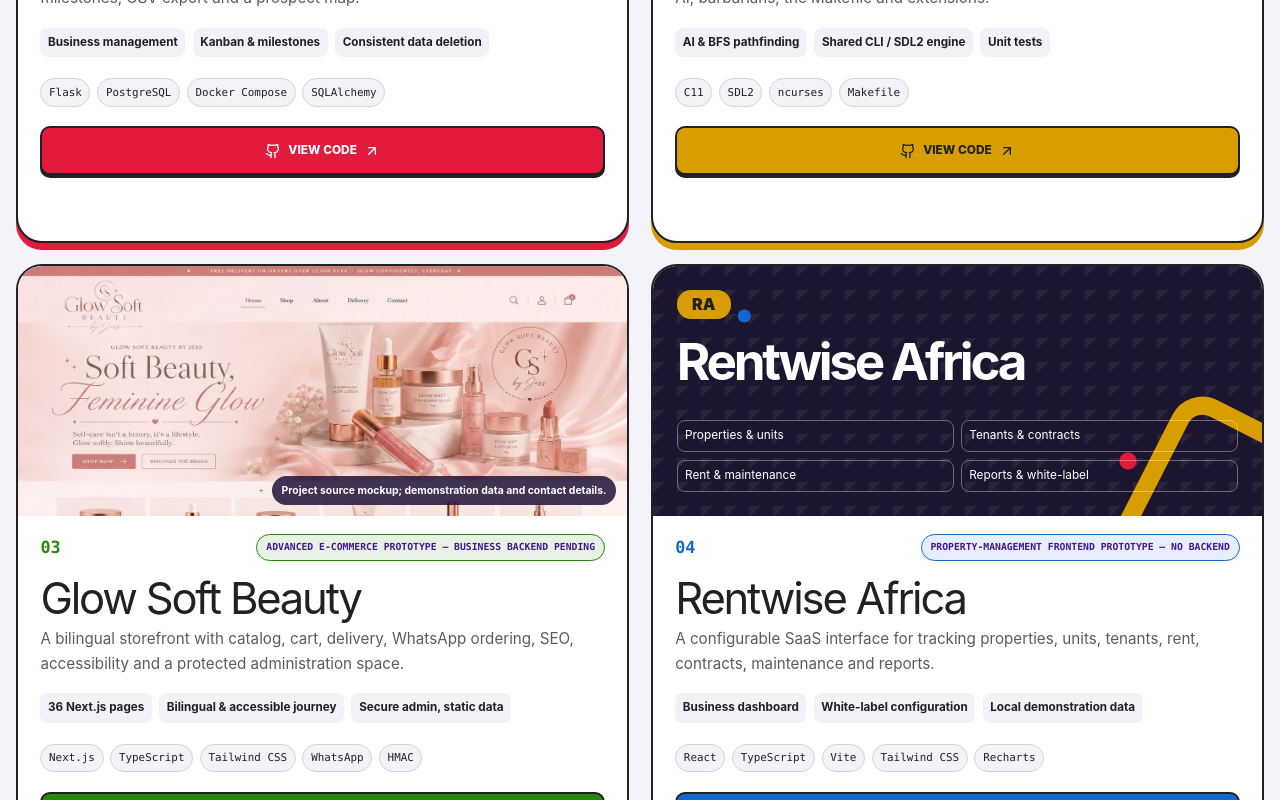
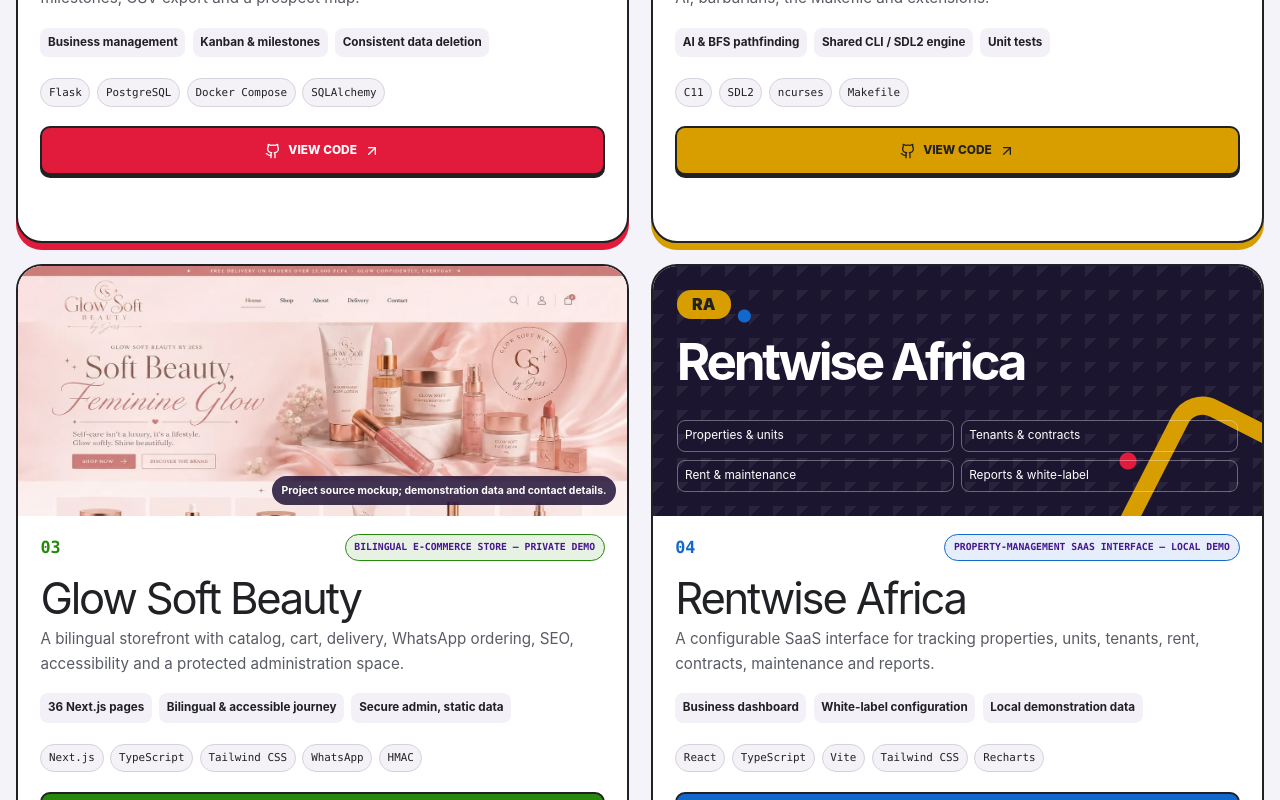
Before and after one commit to ArmelKI/Mon_Portfolio, a React (Vite) app: page / in a window 1280 px wide. Shown: the part 8112-8912 px from the top of the page. Built offline with nearby package versions, Linux system fonts and the light colour scheme.

Commit message:
fix: refine project labels and cursor

```diff
--- a/src/App.jsx
+++ b/src/App.jsx
@@ -64,7 +64,7 @@
     <>
       <Seo />
       <div className="scroll-progress" aria-hidden="true" />
-      <div ref={cursorRef} className="cursor-orb" aria-hidden="true">GO</div>
+      <div ref={cursorRef} className="cursor-orb" aria-hidden="true" />
       <a className="skip-link" href="#main-content">{t.skip}</a>
       <SiteHeader />
       <main id="main-content">
--- a/src/data/projects.js
+++ b/src/data/projects.js
@@ -62,7 +62,7 @@
     media: { src: '/assets/images/projects/axiane-academy-catalog.webp', width: 1440, height: 1000, alt: l('Catalogue réel d’AXIANE Academy avec filtres et parcours de formation.', 'Real AXIANE Academy catalog with filters and learning paths.'), caption: l('Capture réelle de la plateforme — démonstration privée sur demande.', 'Real platform capture — private demonstration on request.') },
   },
   {
-    slug: 'axinafa-ai', order: 6, tier: 'primary', status: l('Prototype de concours fonctionnel', 'Functional competition prototype'), category: 'AI/Data Product',
+    slug: 'axinafa-ai', order: 6, tier: 'primary', status: l('Projet de concours fonctionnel', 'Functional competition project'), category: 'AI/Data Product',
     title: l('AxiNafa AI — rendre une activité financière lisible', 'AxiNafa AI — making financial activity understandable'),
     summary: l('Un carnet financier mobile-first qui transforme des opérations simples en tendances, score explicable et dossier PDF de financement.', 'A mobile-first financial notebook that turns simple transactions into trends, an explainable score and a financing PDF.'),
     problem: l('Un micro-commerçant peut avoir une activité réelle sans historique structuré facile à présenter.', 'A micro-merchant can run a real business without an easy-to-present structured history.'),
@@ -89,13 +89,13 @@
     media: { src: '/assets/images/projects/civilisation-assets.webp', width: 1136, height: 304, alt: l('Planche d’assets versionnée du jeu Les Incivilisés.', 'Versioned asset sheet from The Uncivilized game.'), caption: l('Assets du jeu versionnés dans le dépôt public.', 'Game assets versioned in the public repository.') },
   },
   {
-    slug: 'glow-soft', title: 'Glow Soft Beauty', privateDemo: true, status: l('Prototype e-commerce avancé — backend métier à brancher', 'Advanced e-commerce prototype — business backend pending'),
+    slug: 'glow-soft', title: 'Glow Soft Beauty', privateDemo: true, status: l('Boutique e-commerce bilingue — démo privée', 'Bilingual e-commerce store — private demo'),
     description: l('Une boutique bilingue avec catalogue, panier, livraison, commande WhatsApp, SEO, accessibilité et espace d’administration protégé.', 'A bilingual storefront with catalog, cart, delivery, WhatsApp ordering, SEO, accessibility and a protected administration space.'),
     highlights: l(['36 pages Next.js', 'Parcours bilingue & accessible', 'Admin sécurisé, données statiques'], ['36 Next.js pages', 'Bilingual & accessible journey', 'Secure admin, static data']), stack: ['Next.js', 'TypeScript', 'Tailwind CSS', 'WhatsApp', 'HMAC'],
     media: { src: '/assets/images/projects/glow-soft-home.webp', width: 1440, height: 756, alt: l('Maquette réelle ayant guidé l’interface Glow Soft Beauty.', 'Real mockup that guided the Glow Soft Beauty interface.'), caption: l('Maquette source du projet ; données et coordonnées de démonstration.', 'Project source mockup; demonstration data and contact details.') },
   },
   {
-    slug: 'rentwise-africa', title: 'Rentwise Africa', privateDemo: true, status: l('Prototype frontend de gestion locative — sans backend', 'Property-management frontend prototype — no backend'),
+    slug: 'rentwise-africa', title: 'Rentwise Africa', privateDemo: true, status: l('Interface SaaS de gestion locative — démo locale', 'Property-management SaaS interface — local demo'),
     description: l('Une interface SaaS configurable pour suivre biens, unités, locataires, loyers, contrats, maintenance et rapports.', 'A configurable SaaS interface for tracking properties, units, tenants, rent, contracts, maintenance and reports.'),
     highlights: l(['Dashboard métier', 'Configuration white-label', 'Données locales de démonstration'], ['Business dashboard', 'White-label configuration', 'Local demonstration data']), stack: ['React', 'TypeScript', 'Vite', 'Tailwind CSS', 'Recharts'],
     visual: l(['Biens & unités', 'Locataires & contrats', 'Loyers & maintenance', 'Rapports & white-label'], ['Properties & units', 'Tenants & contracts', 'Rent & maintenance', 'Reports & white-label']),
@@ -104,31 +104,31 @@
 
 export const explorations = [
   {
-    slug: 'quick-menu-africa', title: 'Quick Menu Africa', status: l('Prototype frontend', 'Frontend prototype'),
+    slug: 'quick-menu-africa', title: 'Quick Menu Africa', status: l('Interface SaaS pour restaurateurs', 'SaaS interface for restaurant owners'),
     description: l('Une suite d’interface pour restaurateurs : menu QR, commandes, caisse, stock, clients, promotions et analytics.', 'An interface suite for restaurant owners: QR menu, orders, POS, inventory, customers, promotions and analytics.'),
     highlights: l(['Menu QR & commande', 'Caisse & stock', 'Couche API typée'], ['QR menu & ordering', 'POS & inventory', 'Typed API layer']), stack: ['React', 'TypeScript', 'Vite', 'React Query', 'Recharts'], url: 'https://github.com/ArmelKI/quick-menu-africa',
     media: { src: '/assets/images/projects/quick-menu-dashboard.webp', width: 1440, height: 900, alt: l('Tableau de bord Quick Menu Africa avec données de démonstration.', 'Quick Menu Africa dashboard with demonstration data.') },
   },
   {
-    slug: 'sweet-site-studio', title: 'Sweet Site Studio', status: l('Prototype interactif', 'Interactive prototype'),
+    slug: 'sweet-site-studio', title: 'Sweet Site Studio', status: l('Expérience commerce interactive', 'Interactive commerce experience'),
     description: l('Une expérience de commande pour pâtisserie, du catalogue au checkout, avec un back-office local.', 'A bakery ordering experience from catalog to checkout, with a local back office.'),
     highlights: l(['Catalogue & panier', 'Gâteaux sur mesure', 'Back-office local'], ['Catalog & cart', 'Custom cakes', 'Local back office']), stack: ['React', 'TypeScript', 'Tailwind', 'Framer Motion'], url: 'https://github.com/ArmelKI/sweet-site-studio',
     media: { src: '/assets/images/projects/sweet-site-home.webp', width: 1440, height: 1000, alt: l('Accueil de Sweet Site Studio exécuté depuis le dépôt public.', 'Sweet Site Studio home screen run from the public repository.') },
   },
   {
-    slug: 'salon-shine', title: 'Salon Shine', status: l('Prototype interactif', 'Interactive prototype'),
+    slug: 'salon-shine', title: 'Salon Shine', status: l('Application de réservation & gestion', 'Booking & management application'),
     description: l('Une expérience de salon qui relie services, galerie, avant/après, prise de rendez-vous et administration.', 'A salon experience connecting services, gallery, before/after, booking and administration.'),
     highlights: l(['Services & galerie', 'Rendez-vous', 'Espace administration'], ['Services & gallery', 'Booking', 'Admin area']), stack: ['React', 'TypeScript', 'Tailwind', 'Motion'], url: 'https://github.com/ArmelKI/salon-shine',
     media: { src: '/assets/images/projects/salon-shine-home.webp', width: 1440, height: 1000, alt: l('Accueil de Salon Shine exécuté depuis le dépôt public.', 'Salon Shine home screen run from the public repository.') },
   },
   {
-    slug: 'grill-go', title: 'Grill Go', status: l('Prototype interactif', 'Interactive prototype'),
+    slug: 'grill-go', title: 'Grill Go', status: l('Application de commande restauration', 'Restaurant ordering application'),
     description: l('Un parcours de commande restauration avec menu, panier, livraison, QR menu, WhatsApp et espace d’administration.', 'A restaurant ordering flow with menu, cart, delivery, QR menu, WhatsApp and an administration area.'),
     highlights: l(['Menu & commande', 'Livraison', 'QR menu & WhatsApp'], ['Menu & ordering', 'Delivery', 'QR menu & WhatsApp']), stack: ['React', 'TypeScript', 'Tailwind', 'WhatsApp'], url: 'https://github.com/ArmelKI/grill-go',
     media: { src: '/assets/images/projects/grill-go-home.webp', width: 1440, height: 1000, alt: l('Accueil de Grill Go exécuté depuis le dépôt public.', 'Grill Go home screen run from the public repository.') },
   },
   {
-    slug: 'vetements-bf', title: 'Vêtements BF', status: l('Prototype interactif', 'Interactive prototype'),
+    slug: 'vetements-bf', title: 'Vêtements BF', status: l('Boutique éditoriale interactive', 'Interactive editorial storefront'),
     description: l('Une boutique éditoriale avec collections, fiches produit, panier, favoris, lookbook et administration locale.', 'An editorial storefront with collections, product pages, cart, favorites, lookbook and local administration.'),
     highlights: l(['Collections & lookbook', 'Panier & favoris', 'Espace administration'], ['Collections & lookbook', 'Cart & favorites', 'Admin area']), stack: ['React', 'TypeScript', 'Tailwind', 'Commerce UX'], url: 'https://github.com/ArmelKI/v-tementsbf-boutique',
     media: { src: '/assets/images/projects/vetements-bf-home.webp', width: 1440, height: 1000, alt: l('Accueil de Vêtements BF exécuté depuis le dépôt public.', 'Vêtements BF home screen run from the public repository.') },
--- a/src/index.css
+++ b/src/index.css
@@ -38,7 +38,7 @@
 .skip-link:focus { transform: none; }
 :focus-visible { outline: 3px solid var(--orange); outline-offset: 3px; }
 .scroll-progress { position: fixed; z-index: 220; top: 0; left: 0; width: var(--scroll-progress, 0%); height: 4px; pointer-events: none; background: linear-gradient(90deg, var(--orange), var(--yellow), var(--aqua)); box-shadow: 0 1px 8px rgba(226,27,60,.45); transition: width 80ms linear; }
-.cursor-orb { position: fixed; z-index: 230; left: 0; top: 0; display: grid; place-items: center; width: 46px; height: 46px; pointer-events: none; opacity: 0; color: white; border: 2px solid var(--ink); border-radius: 50%; background: var(--purple); box-shadow: 3px 3px 0 var(--yellow); font-family: ui-monospace, SFMono-Regular, Menlo, monospace; font-size: .68rem; font-weight: 950; letter-spacing: .06em; transform: translate3d(calc(var(--cursor-x, -80px) - 50%), calc(var(--cursor-y, -80px) - 50%), 0) scale(.5) rotate(-20deg); transition: opacity 160ms ease, transform 180ms cubic-bezier(.2,.8,.2,1); }
+.cursor-orb { position: fixed; z-index: 230; left: 0; top: 0; width: 34px; height: 34px; pointer-events: none; opacity: 0; border: 3px solid var(--purple); border-radius: 50%; box-shadow: inset 0 0 0 4px rgba(255,255,255,.92), 3px 3px 0 var(--yellow); transform: translate3d(calc(var(--cursor-x, -80px) - 50%), calc(var(--cursor-y, -80px) - 50%), 0) scale(.5) rotate(-20deg); transition: opacity 160ms ease, transform 180ms cubic-bezier(.2,.8,.2,1); }
 .cursor-orb[data-active] { opacity: 1; transform: translate3d(calc(var(--cursor-x, -80px) - 50%), calc(var(--cursor-y, -80px) - 50%), 0) scale(1) rotate(8deg); }
 [data-reveal="true"] { opacity: 0; transform: translateY(26px) scale(.988); transition: opacity 620ms cubic-bezier(.2,.8,.2,1), transform 620ms cubic-bezier(.2,.8,.2,1); }
 [data-reveal="true"][data-revealed="true"] { opacity: 1; transform: none; }
```
